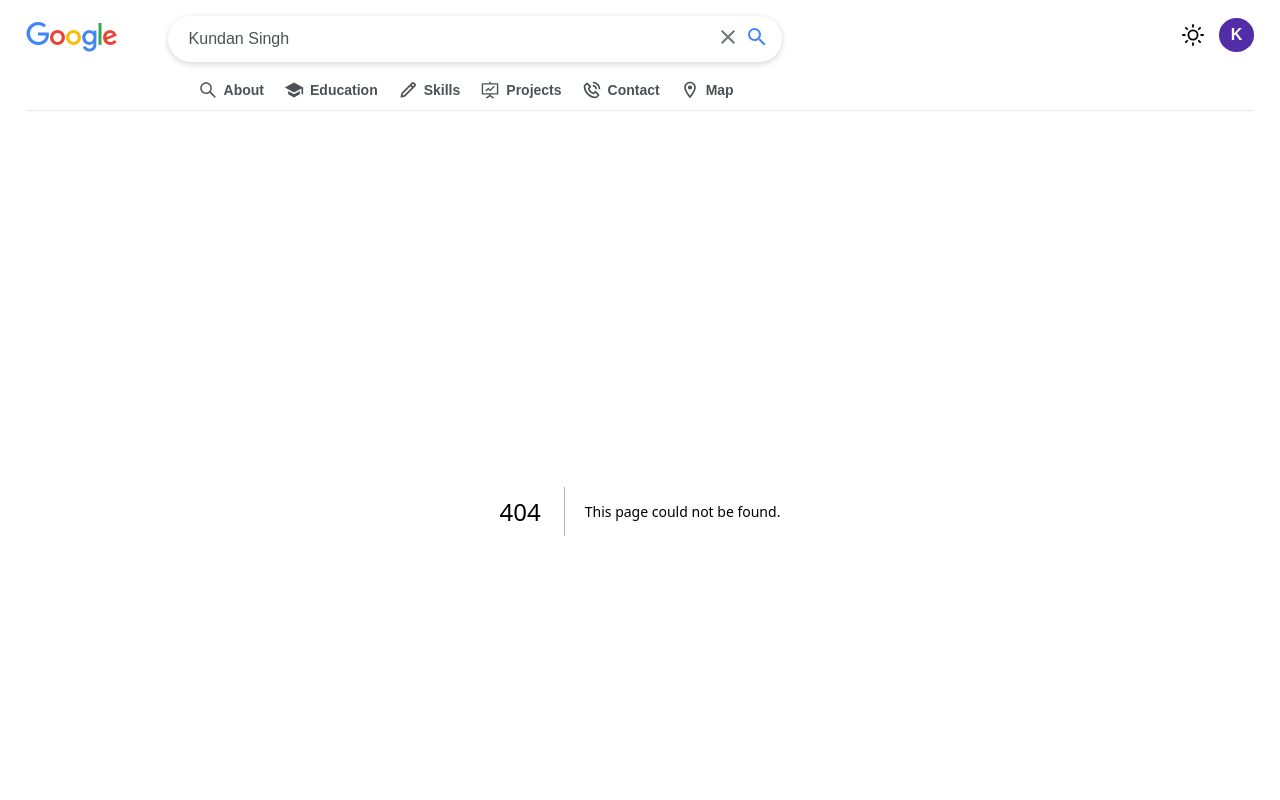
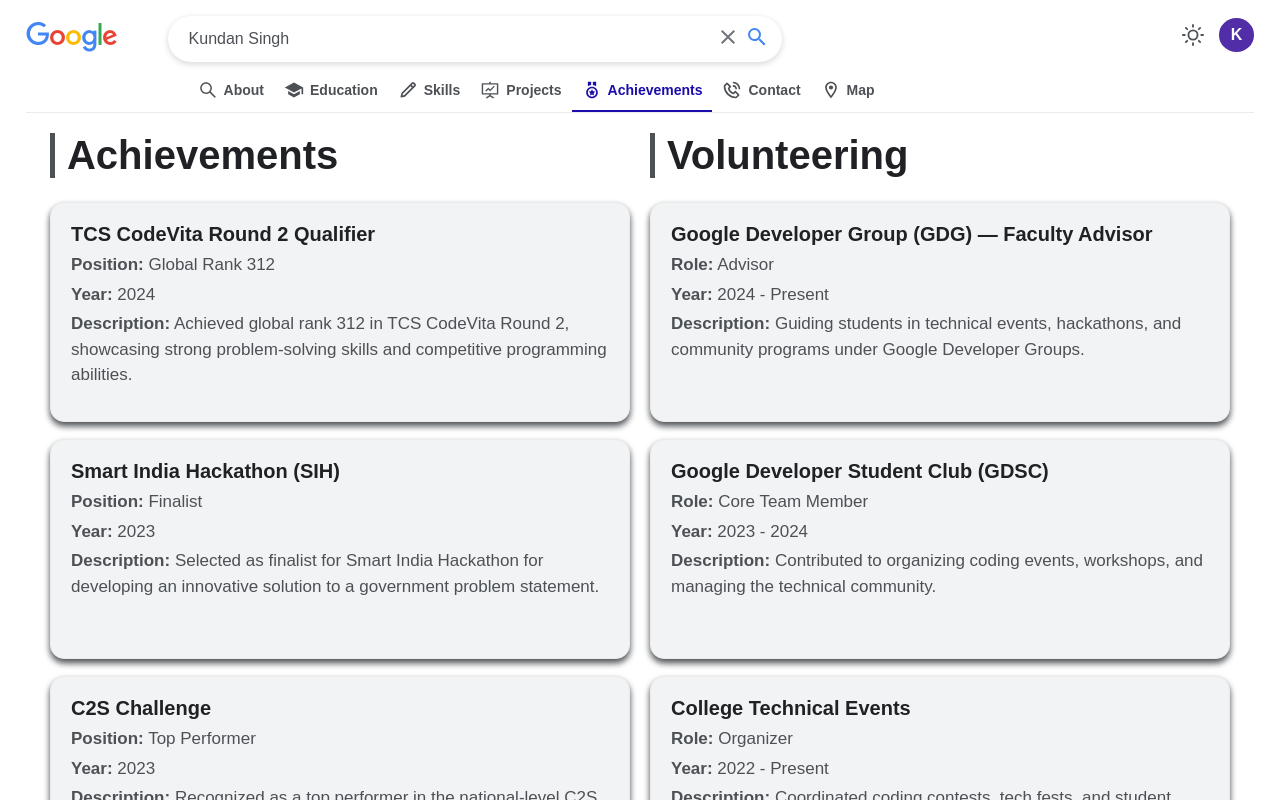
Before and after one commit to itskundanhere/Google_Portfolio, a Next.js app: page /achievements in a window 1280 px wide. Before the commit this address had no page. Shown: the top 800 px of the page. Built offline with nearby package versions, Linux system fonts and the light colour scheme.

Commit message:
add achievement & volunteering file

```diff
--- a/constants/constants.js
+++ b/constants/constants.js
@@ -1,5 +1,5 @@
 import { AiOutlineSearch } from "react-icons/ai";
-import { BiPencil } from "react-icons/bi";
+import { BiMedal, BiPencil } from "react-icons/bi";
 import { AiOutlineFundProjectionScreen } from "react-icons/ai";
 import { BiPhoneCall } from "react-icons/bi";
 import { MdOutlineLocationOn, MdSchool } from "react-icons/md";
@@ -43,6 +43,12 @@
     path: "/projects",
     icon: AiOutlineFundProjectionScreen,
   },
+  {
+  name: "Achievements",
+  path: "/achievements",
+  icon: BiMedal,
+},
+
   {
     name: "Contact",
     path: "/contact",
@@ -510,6 +516,56 @@
   ],
 };
 
+export const achievementsData = [
+  {
+    title: "TCS CodeVita Round 2 Qualifier",
+    position: "Global Rank 312",
+    description:
+      "Achieved global rank 312 in TCS CodeVita Round 2, showcasing strong problem-solving skills and competitive programming abilities.",
+    year: "2024",
+  },
+  {
+    title: "Smart India Hackathon (SIH)",
+    position: "Finalist",
+    description:
+      "Selected as finalist for Smart India Hackathon for developing an innovative solution to a government problem statement.",
+    year: "2023",
+  },
+  {
+    title: "C2S Challenge",
+    position: "Top Performer",
+    description:
+      "Recognized as a top performer in the national-level C2S hardware-software co-design challenge.",
+    year: "2023",
+  },
+];
+
+export const volunteeringData = [
+  {
+    title: "Google Developer Group (GDG) — Faculty Advisor",
+    position: "Advisor",
+    description:
+      "Guiding students in technical events, hackathons, and community programs under Google Developer Groups.",
+    year: "2024 - Present",
+  },
+  {
+    title: "Google Developer Student Club (GDSC)",
+    position: "Core Team Member",
+    description:
+      "Contributed to organizing coding events, workshops, and managing the technical community.",
+    year: "2023 - 2024",
+  },
+  {
+    title: "College Technical Events",
+    position: "Organizer",
+    description:
+      "Coordinated coding contests, tech fests, and student learning programs to grow the tech culture on campus.",
+    year: "2022 - Present",
+  },
+];
+
+
+
 
 export const contactData = {
   nameLabel: "Name *",
--- /dev/null
+++ b/pages/achievements.js
@@ -0,0 +1,61 @@
+import TitleDesc from "../components/TitleDesc";
+import { achievementsData, volunteeringData } from "../constants/constants";
+import {
+  AchievementsContainer,
+  TwoColumnWrapper,
+  Column,
+  SectionHeading,
+  AchievementsItem,
+} from "../styles/Achievements.styled";
+
+
+export default function AchievementsPage() {
+  return (
+    <div>
+      <TitleDesc
+        title="Kundan's Achievements & Volunteering"
+        desc="This section highlights Kundan's accomplishments and his contributions through various volunteering roles."
+      />
+
+      <AchievementsContainer>
+
+        <TwoColumnWrapper>
+
+          {/* LEFT COLUMN - ACHIEVEMENTS */}
+          <Column>
+            <SectionHeading>Achievements</SectionHeading>
+
+            {achievementsData.map(({ title, position, description, year }) => (
+              <AchievementsItem key={title}>
+                <div className="details">
+                  <h3>{title}</h3>
+                  <p><strong>Position:</strong> {position}</p>
+                  <p><strong>Year:</strong> {year}</p>
+                  <p><strong>Description:</strong> {description}</p>
+                </div>
+              </AchievementsItem>
+            ))}
+          </Column>
+
+          {/* RIGHT COLUMN - VOLUNTEERING */}
+          <Column>
+            <SectionHeading>Volunteering</SectionHeading>
+
+            {volunteeringData.map(({ title, position, description, year }) => (
+              <AchievementsItem key={title}>
+                <div className="details">
+                  <h3>{title}</h3>
+                  <p><strong>Role:</strong> {position}</p>
+                  <p><strong>Year:</strong> {year}</p>
+                  <p><strong>Description:</strong> {description}</p>
+                </div>
+              </AchievementsItem>
+            ))}
+          </Column>
+
+        </TwoColumnWrapper>
+
+      </AchievementsContainer>
+    </div>
+  );
+}
--- /dev/null
+++ b/styles/Achievements.styled.js
@@ -0,0 +1,69 @@
+import styled from "styled-components";
+
+export const AchievementsContainer = styled.div`
+  padding: 2rem 1rem;
+  max-width: 1200px;
+  margin: auto;
+`;
+
+export const TwoColumnWrapper = styled.div`
+  display: grid;
+  grid-template-columns: 1fr 1fr;
+  gap: 2rem;
+  align-items: stretch;
+
+  @media ${(props) => props.theme.breakpoints.md} {
+    grid-template-columns: 1fr;
+  }
+`;
+
+export const Column = styled.div`
+  display: flex;
+  flex-direction: column;
+  gap: 1.7rem;
+`;
+
+export const SectionHeading = styled.h2`
+  font-size: 4rem;
+  font-weight: 700;
+  margin-bottom: 0.7rem;
+  color: ${({ theme }) => theme.colors.headingColor};
+  border-left: 5px solid ${({ theme }) => theme.colors.primary};
+  padding-left: 12px;
+`;
+
+export const AchievementsItem = styled.div`
+  background: ${({ theme }) => theme.colors.contentBackground};
+  border-radius: 14px;
+  padding: 2rem;
+  border: 1px solid ${({ theme }) => theme.colors.borderColor};
+  transition: 300ms all ease;
+  min-height: 220px;
+
+  /* Same shadow styling logic as Contact page */
+  filter: drop-shadow(
+      0 ${({ darkMode }) => (darkMode ? "1px" : "4px")}
+        ${({ darkMode }) => (darkMode ? "2px" : "3px")}
+        ${({ theme }) => theme.colors.primary}
+    )
+    drop-shadow(0 2px 2px rgb(0 0 0 / 0.06));
+
+  &:hover {
+    background: ${({ theme }) => theme.colors.contentHover};
+    transform: translateY(-4px);
+  }
+
+  h3 {
+    font-size: 2rem;
+    font-weight: 600;
+    margin-bottom: 0.6rem;
+    color: ${({ theme }) => theme.colors.headingColor};
+  }
+
+  p {
+    font-size: 1.7rem;
+    margin: 0.4rem 0;
+    color: ${({ theme }) => theme.colors.primary};
+    line-height: 1.5;
+  }
+`;
--- a/styles/Theme.js
+++ b/styles/Theme.js
@@ -28,3 +28,22 @@
 );
 
 export default Theme;
+export const lightTheme = {
+  card: "#ffffff",
+  border: "rgba(0,0,0,0.1)",
+  shadow: "0 4px 15px rgba(0, 0, 0, 0.1)",
+  shadowHover: "0 6px 18px rgba(0, 0, 0, 0.15)",
+  text: "#222",
+  textSecondary: "#555",
+  primary: "#0070f3",
+};
+
+export const darkTheme = {
+  card: "#1e1e1e",
+  border: "rgba(255,255,255,0.08)",
+  shadow: "0 4px 15px rgba(0,0,0,0.4)",
+  shadowHover: "0 6px 20px rgba(0,0,0,0.55)",
+  text: "#f5f5f5",
+  textSecondary: "#c7c7c7",
+  primary: "#4ea1ff",
+};
```
